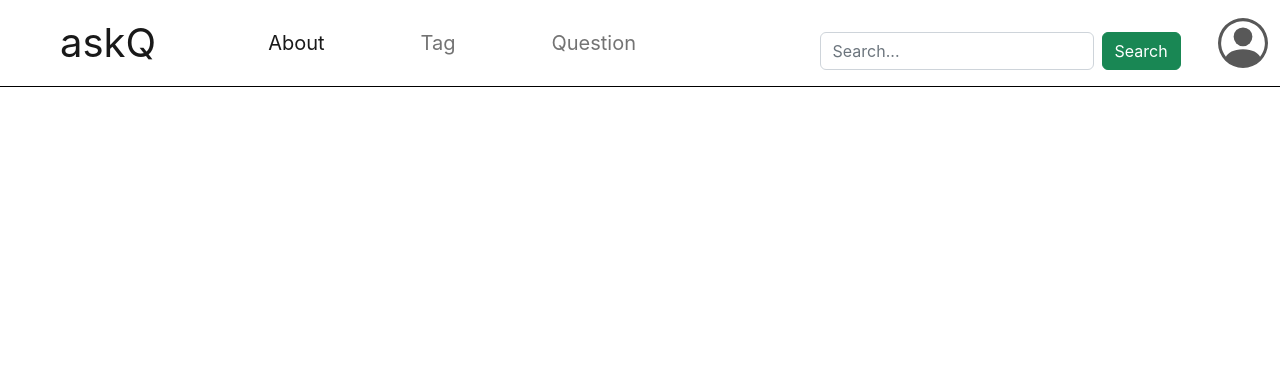
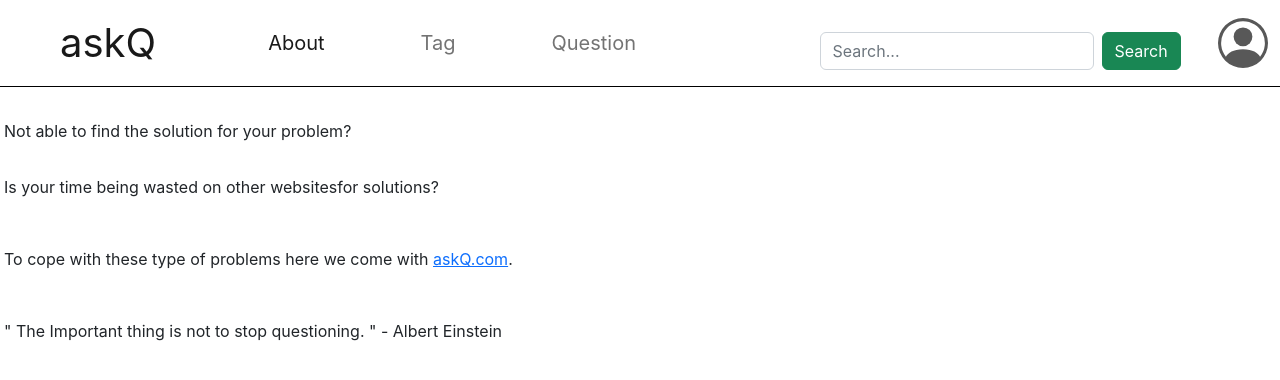
Before and after one commit to COP-290/Testing, a React (Create React App) app in the folder frontend/: page /index in a window 1280 px wide. Shown: the top 380 px of the page. Built offline with nearby package versions, Linux system fonts and the light colour scheme; the HTML template or start-up script is replaced by a standard one.

Commit message:
Jay/index.js added

```diff
--- a/frontend/src/components/tag/index.js
+++ b/frontend/src/components/tag/index.js
@@ -1,7 +1,28 @@
 export default function Index() {
     return (
         <>
+        <body>
+        <div class="row d-flex justify-content-center mt-3 column-gap-xl-3 column-gap-lg-2 row-gap-3">
+    <div class="sign_up_box p-3">
+      Not able to find the solution for your problem?
+    </div>
+    <div class="sign_up_box p-3">
+      Is your time being wasted on other websitesfor solutions?
+    </div>
+  </div>
 
+  <div class="row d-flex justify-content-center mt-3">
+    <div class="sign_up_box p-3">
+      To cope with these type of problems here we come with <a href="index.html" class="link-primary">askQ.com</a>.
+    </div>
+  </div>
+
+  <div class="row d-flex justify-content-center mt-3">
+    <div class="sign_up_box p-3">
+      " The Important thing is not to stop questioning. " - Albert Einstein
+    </div>
+  </div>
+        </body>
         </>
 );
 }
```
